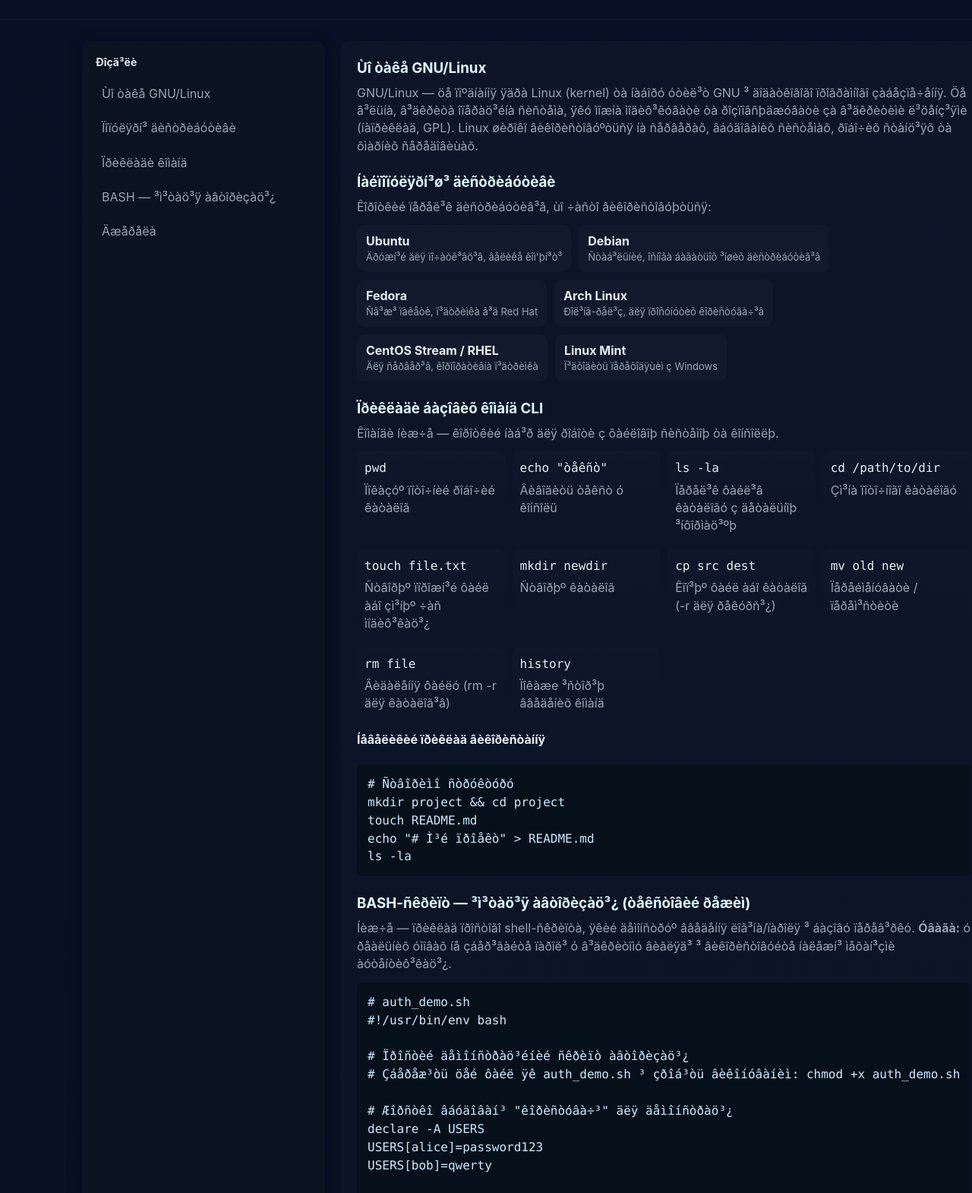
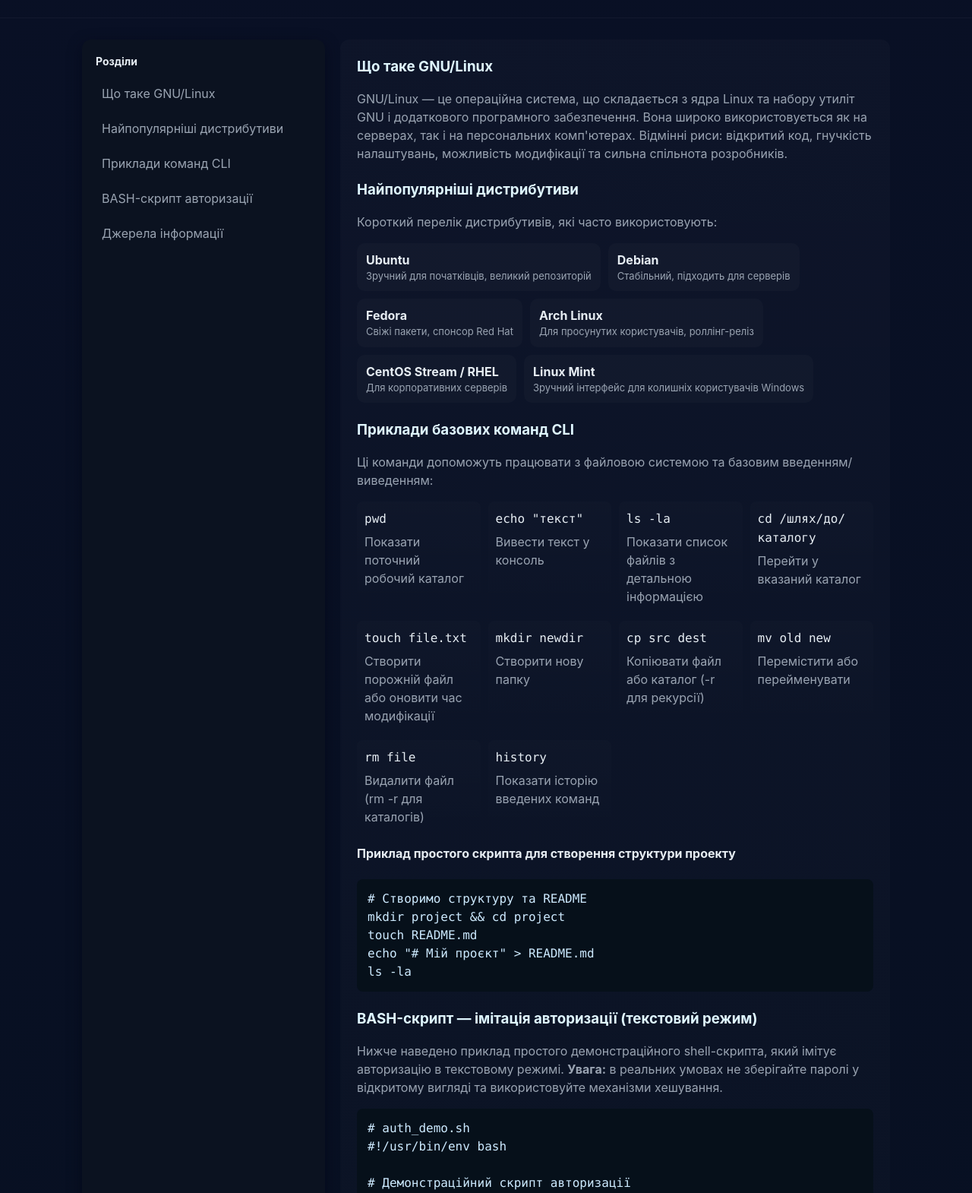
Before and after one commit to idkwhatsync/githun-pages-demo, a plain HTML site: page index.html in a window 1280 px wide. Shown: the part 97-1667 px from the top of the page at 76% size. Drawn offline with Linux system fonts and the light colour scheme.

Commit message:
Add files via upload

```diff
--- a/index.html
+++ b/index.html
@@ -2,166 +2,166 @@
 <html lang="uk">
 <head>
   <meta charset="UTF-8">
-  <meta name="viewport" content="width=device-width,initial-scale=1">
-  <title>Îãëÿä GNU/Linux — âñòóï</title>
+  <meta name="viewport" content="width=device-width, initial-scale=1">
+  <title>Опрацювання теми: GNU/Linux</title>
   <style>
-    :root{--bg:#0f1724;--card:#0b1220;--muted:#9aa4b2;--accent:#7dd3fc;--glass:rgba(255,255,255,0.04)}
+    :root{
+      --bg:#0f1724; --card:#0b1220; --muted:#9aa4b2; --accent:#7dd3fc; --glass:rgba(255,255,255,0.03);
+      --radius:12px; --maxw:1100px;
+    }
     *{box-sizing:border-box}
-    body{font-family:Inter, system-ui, -apple-system, 'Segoe UI', Roboto, 'Helvetica Neue', Arial; margin:0; background:linear-gradient(180deg,#091025 0%, #071021 100%); color:#e6edf3; line-height:1.45}
-    header{padding:28px 24px; display:flex; align-items:center; gap:16px; border-bottom:1px solid rgba(255,255,255,0.03)}
-    header h1{font-size:20px; margin:0}
-    .container{max-width:1100px; margin:28px auto; padding:0 18px}
-    .grid{display:grid; grid-template-columns: 320px 1fr; gap:20px}
-    nav{background:var(--card); padding:18px; border-radius:12px; box-shadow:0 6px 18px rgba(2,6,23,0.6)}
-    nav h2{font-size:14px; margin:0 0 12px 0}
-    nav ul{list-style:none; padding:0; margin:0}
+    body{font-family:Inter, system-ui, -apple-system, 'Segoe UI', Roboto, 'Helvetica Neue', Arial; margin:0; background:linear-gradient(180deg,#091025 0%, #071021 100%); color:#e6edf3; line-height:1.5}
+    header{padding:28px 24px; display:flex; align-items:center; gap:16px; border-bottom:1px solid rgba(255,255,255,0.04)}
+    header h1{font-size:20px;margin:0}
+    header p{margin:2px 0 0 0;color:var(--muted);font-size:13px}
+    .container{max-width:var(--maxw); margin:28px auto; padding:0 18px}
+    .grid{display:grid; grid-template-columns:320px 1fr; gap:20px}
+    nav{background:var(--card); padding:18px; border-radius:var(--radius); box-shadow:0 6px 18px rgba(2,6,23,0.6)}
+    nav h2{font-size:14px;margin:0 0 12px 0}
+    nav ul{list-style:none;padding:0;margin:0}
     nav li{margin:6px 0}
     nav a{color:var(--muted); text-decoration:none; display:block; padding:8px; border-radius:8px}
     nav a:hover{background:var(--glass); color:var(--accent)}
-    main{background:linear-gradient(180deg, rgba(255,255,255,0.02), rgba(255,255,255,0.01)); padding:22px; border-radius:12px; min-height:420px}
+    main{background:linear-gradient(180deg, rgba(255,255,255,0.02), rgba(255,255,255,0.01)); padding:22px; border-radius:var(--radius); min-height:420px}
     section{margin-bottom:22px}
     h3{margin:0 0 8px 0; color:#dff6ff}
-    p{color:var(--muted); margin:0 0 12px 0}
-    .badge{display:inline-block; padding:6px 8px; background:rgba(125,211,252,0.08); color:var(--accent); border-radius:8px; font-weight:600; font-size:13px}
+    p, li{color:var(--muted)}
+    .badge{display:inline-block;padding:6px 8px;background:rgba(125,211,252,0.08);color:var(--accent);border-radius:8px;font-weight:600;font-size:13px}
     .distros{display:flex; flex-wrap:wrap; gap:10px}
     .distro{background:rgba(255,255,255,0.02); padding:10px 12px; border-radius:10px; min-width:140px}
     pre{background:#06101a; color:#cdeaff; padding:14px; border-radius:8px; overflow:auto}
     code{font-family:ui-monospace, SFMono-Regular, Menlo, Monaco, 'Roboto Mono', 'Courier New', monospace}
     .commands{display:grid; grid-template-columns:repeat(auto-fit,minmax(160px,1fr)); gap:10px}
     .cmd{background:linear-gradient(180deg, rgba(255,255,255,0.01), transparent); padding:10px; border-radius:8px}
-    footer{font-size:13px; color:var(--muted); margin-top:12px}
-    .sources li{margin:6px 0}
     .terminal-demo{background:#000; color:#0fdfb3; padding:12px; border-radius:8px; font-family:mono; white-space:pre-wrap}
+    footer{font-size:13px;color:var(--muted);margin-top:12px}
     @media(max-width:900px){.grid{grid-template-columns:1fr} nav{order:2}}
   </style>
 </head>
 <body>
   <header>
-    <svg width="36" height="36" viewBox="0 0 24 24" fill="none" xmlns="http://www.w3.org/2000/svg" aria-hidden>
+    <svg width="40" height="40" viewBox="0 0 24 24" fill="none" xmlns="http://www.w3.org/2000/svg" aria-hidden>
       <circle cx="12" cy="12" r="10" stroke="#7dd3fc" stroke-width="1.2" opacity="0.18"/>
       <path d="M12 4v8l3 3" stroke="#7dd3fc" stroke-width="1.2" stroke-linecap="round" stroke-linejoin="round"/>
     </svg>
     <div>
-      <h1>Êîðîòêèé îãëÿä GNU/Linux</h1>
-      <div style="margin-top:6px"><span class="badge">OS • CLI • BASH</span></div>
+      <h1>Опрацювання теми: GNU/Linux</h1>
+      <p><span class="badge">OS • CLI • BASH</span> • Короткий навчальний матеріал</p>
     </div>
   </header>
 
   <div class="container">
     <div class="grid">
-      <nav aria-label="Íàâ³ãàö³ÿ ñòîð³íêè">
-        <h2>Ðîçä³ëè</h2>
+      <nav aria-label="Навігація сторінки">
+        <h2>Розділи</h2>
         <ul>
-          <li><a href="#about">Ùî òàêå GNU/Linux</a></li>
-          <li><a href="#distros">Ïîïóëÿðí³ äèñòðèáóòèâè</a></li>
-          <li><a href="#commands">Ïðèêëàäè êîìàíä</a></li>
-          <li><a href="#script">BASH — ³ì³òàö³ÿ àâòîðèçàö³¿</a></li>
-          <li><a href="#sources">Äæåðåëà</a></li>
+          <li><a href="#about">Що таке GNU/Linux</a></li>
+          <li><a href="#distros">Найпопулярніші дистрибутиви</a></li>
+          <li><a href="#commands">Приклади команд CLI</a></li>
+          <li><a href="#script">BASH-скрипт авторизації</a></li>
+          <li><a href="#sources">Джерела інформації</a></li>
         </ul>
       </nav>
 
       <main>
         <section id="about">
-          <h3>Ùî òàêå GNU/Linux</h3>
+          <h3>Що таке GNU/Linux</h3>
           <p>
-            GNU/Linux — öå ïîºäíàííÿ ÿäðà Linux (kernel) òà íàáîðó óòèë³ò GNU ³ äîäàòêîâîãî ïðîãðàìíîãî çàáåçïå÷åííÿ. Öå â³ëüíà, â³äêðèòà îïåðàö³éíà ñèñòåìà, ÿêó ìîæíà ìîäèô³êóâàòè òà ðîçïîâñþäæóâàòè çà â³äêðèòèìè ë³öåíç³ÿìè (íàïðèêëàä, GPL). Linux øèðîêî âèêîðèñòîâóºòüñÿ íà ñåðâåðàõ, âáóäîâàíèõ ñèñòåìàõ, ðîáî÷èõ ñòàíö³ÿõ òà õìàðíèõ ñåðåäîâèùàõ.
+            GNU/Linux — це операційна система, що складається з ядра Linux та набору утиліт GNU і додаткового програмного забезпечення.
+            Вона широко використовується як на серверах, так і на персональних комп'ютерах. Відмінні риси: відкритий код, гнучкість налаштувань,
+            можливість модифікації та сильна спільнота розробників.
           </p>
         </section>
 
         <section id="distros">
-          <h3>Íàéïîïóëÿðí³ø³ äèñòðèáóòèâè</h3>
-          <p>Êîðîòêèé ïåðåë³ê äèñòðèáóòèâ³â, ùî ÷àñòî âèêîðèñòîâóþòüñÿ:</p>
+          <h3>Найпопулярніші дистрибутиви</h3>
+          <p>Короткий перелік дистрибутивів, які часто використовують:</p>
           <div class="distros">
-            <div class="distro"><strong>Ubuntu</strong><div style="color:var(--muted);font-size:13px">Äðóæí³é äëÿ ïî÷àòê³âö³â, âåëèêå êîì'þí³ò³</div></div>
-            <div class="distro"><strong>Debian</strong><div style="color:var(--muted);font-size:13px">Ñòàá³ëüíèé, îñíîâà áàãàòüîõ ³íøèõ äèñòðèáóòèâ³â</div></div>
-            <div class="distro"><strong>Fedora</strong><div style="color:var(--muted);font-size:13px">Ñâ³æ³ ïàêåòè, ï³äòðèìêà â³ä Red Hat</div></div>
-            <div class="distro"><strong>Arch Linux</strong><div style="color:var(--muted);font-size:13px">Ðîë³íã-ðåë³ç, äëÿ ïðîñóíóòèõ êîðèñòóâà÷³â</div></div>
-            <div class="distro"><strong>CentOS Stream / RHEL</strong><div style="color:var(--muted);font-size:13px">Äëÿ ñåðâåð³â, êîðïîðàòèâíà ï³äòðèìêà</div></div>
-            <div class="distro"><strong>Linux Mint</strong><div style="color:var(--muted);font-size:13px">Ï³äõîäèòü ïåðåõîäÿùèì ç Windows</div></div>
+            <div class="distro"><strong>Ubuntu</strong><div style="color:var(--muted);font-size:13px">Зручний для початківців, великий репозиторій</div></div>
+            <div class="distro"><strong>Debian</strong><div style="color:var(--muted);font-size:13px">Стабільний, підходить для серверів</div></div>
+            <div class="distro"><strong>Fedora</strong><div style="color:var(--muted);font-size:13px">Свіжі пакети, спонсор Red Hat</div></div>
+            <div class="distro"><strong>Arch Linux</strong><div style="color:var(--muted);font-size:13px">Для просунутих користувачів, роллінг-реліз</div></div>
+            <div class="distro"><strong>CentOS Stream / RHEL</strong><div style="color:var(--muted);font-size:13px">Для корпоративних серверів</div></div>
+            <div class="distro"><strong>Linux Mint</strong><div style="color:var(--muted);font-size:13px">Зручний інтерфейс для колишніх користувачів Windows</div></div>
           </div>
         </section>
 
         <section id="commands">
-          <h3>Ïðèêëàäè áàçîâèõ êîìàíä CLI</h3>
-          <p>Êîìàíäè íèæ÷å — êîðîòêèé íàá³ð äëÿ ðîáîòè ç ôàéëîâîþ ñèñòåìîþ òà êîíñîëëþ.</p>
+          <h3>Приклади базових команд CLI</h3>
+          <p>Ці команди допоможуть працювати з файловою системою та базовим введенням/виведенням:</p>
+
           <div class="commands">
-            <div class="cmd"><code>pwd</code><div style="color:var(--muted);margin-top:6px">Ïîêàçóº ïîòî÷íèé ðîáî÷èé êàòàëîã</div></div>
-            <div class="cmd"><code>echo &quot;òåêñò&quot;</code><div style="color:var(--muted);margin-top:6px">Âèâîäèòü òåêñò ó êîíñîëü</div></div>
-            <div class="cmd"><code>ls -la</code><div style="color:var(--muted);margin-top:6px">Ïåðåë³ê ôàéë³â êàòàëîãó ç äåòàëüíîþ ³íôîðìàö³ºþ</div></div>
-            <div class="cmd"><code>cd /path/to/dir</code><div style="color:var(--muted);margin-top:6px">Çì³íà ïîòî÷íîãî êàòàëîãó</div></div>
-            <div class="cmd"><code>touch file.txt</code><div style="color:var(--muted);margin-top:6px">Ñòâîðþº ïîðîæí³é ôàéë àáî çì³íþº ÷àñ ìîäèô³êàö³¿</div></div>
-            <div class="cmd"><code>mkdir newdir</code><div style="color:var(--muted);margin-top:6px">Ñòâîðþº êàòàëîã</div></div>
-            <div class="cmd"><code>cp src dest</code><div style="color:var(--muted);margin-top:6px">Êîï³þº ôàéë àáî êàòàëîã (-r äëÿ ðåêóðñ³¿)</div></div>
-            <div class="cmd"><code>mv old new</code><div style="color:var(--muted);margin-top:6px">Ïåðåéìåíóâàòè / ïåðåì³ñòèòè</div></div>
-            <div class="cmd"><code>rm file</code><div style="color:var(--muted);margin-top:6px">Âèäàëåííÿ ôàéëó (rm -r äëÿ êàòàëîã³â)</div></div>
-            <div class="cmd"><code>history</code><div style="color:var(--muted);margin-top:6px">Ïîêàæe ³ñòîð³þ ââåäåíèõ êîìàíä</div></div>
+            <div class="cmd"><code>pwd</code><div style="color:var(--muted);margin-top:6px">Показати поточний робочий каталог</div></div>
+            <div class="cmd"><code>echo "текст"</code><div style="color:var(--muted);margin-top:6px">Вивести текст у консоль</div></div>
+            <div class="cmd"><code>ls -la</code><div style="color:var(--muted);margin-top:6px">Показати список файлів з детальною інформацією</div></div>
+            <div class="cmd"><code>cd /шлях/до/каталогу</code><div style="color:var(--muted);margin-top:6px">Перейти у вказаний каталог</div></div>
+            <div class="cmd"><code>touch file.txt</code><div style="color:var(--muted);margin-top:6px">Створити порожній файл або оновити час модифікації</div></div>
+            <div class="cmd"><code>mkdir newdir</code><div style="color:var(--muted);margin-top:6px">Створити нову папку</div></div>
+            <div class="cmd"><code>cp src dest</code><div style="color:var(--muted);margin-top:6px">Копіювати файл або каталог (-r для рекурсії)</div></div>
+            <div class="cmd"><code>mv old new</code><div style="color:var(--muted);margin-top:6px">Перемістити або перейменувати</div></div>
+            <div class="cmd"><code>rm file</code><div style="color:var(--muted);margin-top:6px">Видалити файл (rm -r для каталогів)</div></div>
+            <div class="cmd"><code>history</code><div style="color:var(--muted);margin-top:6px">Показати історію введених команд</div></div>
           </div>
 
-          <h4 style="margin-top:14px">Íåâåëèêèé ïðèêëàä âèêîðèñòàííÿ</h4>
-          <pre><code># Ñòâîðèìî ñòðóêòóðó
+          <h4 style="margin-top:14px">Приклад простого скрипта для створення структури проекту</h4>
+          <pre><code># Створимо структуру та README
 mkdir project && cd project
 touch README.md
-echo "# Ì³é ïðîåêò" &gt; README.md
+echo "# Мій проєкт" &gt; README.md
 ls -la
 </code></pre>
         </section>
 
         <section id="script">
-          <h3>BASH-ñêðèïò — ³ì³òàö³ÿ àâòîðèçàö³¿ (òåêñòîâèé ðåæèì)</h3>
-          <p>Íèæ÷å — ïðèêëàä ïðîñòîãî shell-ñêðèïòà, ÿêèé äåìîíñòðóº ââåäåííÿ ëîã³íà/ïàðîëÿ ³ áàçîâó ïåðåâ³ðêó. <strong>Óâàãà:</strong> ó ðåàëüíèõ óìîâàõ íå çáåð³ãàéòå ïàðîë³ ó â³äêðèòîìó âèãëÿä³ ³ âèêîðèñòîâóéòå íàëåæí³ ìåõàí³çìè àóòåíòèô³êàö³¿.</p>
+          <h3>BASH-скрипт — імітація авторизації (текстовий режим)</h3>
+          <p>Нижче наведено приклад простого демонстраційного shell-скрипта, який імітує авторизацію в текстовому режимі.
+          <strong>Увага:</strong> в реальних умовах не зберігайте паролі у відкритому вигляді та використовуйте механізми хешування.</p>
 
           <pre><code># auth_demo.sh
 #!/usr/bin/env bash
 
-# Ïðîñòèé äåìîíñòðàö³éíèé ñêðèïò àâòîðèçàö³¿
-# Çáåðåæ³òü öåé ôàéë ÿê auth_demo.sh ³ çðîá³òü âèêîíóâàíèì: chmod +x auth_demo.sh
+# Демонстраційний скрипт авторизації
+# Зробіть файл виконуваним: chmod +x auth_demo.sh
 
-# Æîðñòêî âáóäîâàí³ "êîðèñòóâà÷³" äëÿ äåìîíñòðàö³¿
 declare -A USERS
 USERS[alice]=password123
 USERS[bob]=qwerty
 
-read -p "Ëîã³í: " LOGIN
-# -s ïðèõîâóº ââåäåííÿ ïàðîëÿ
-read -s -p "Ïàðîëü: " PASS
+read -p "Логін: " LOGIN
+read -s -p "Пароль: " PASS
 echo
 
-# Íåâåëèêèé òàéìàóò äëÿ ïðàâäîïîä³áíîñò³
-sleep 0.6
+sleep 0.4
 
 if [[ -v USERS[$LOGIN] && "${USERS[$LOGIN]}" == "$PASS" ]]; then
-  echo "Àâòîðèçàö³ÿ óñï³øíà. Ëàñêàâî ïðîñèìî, $LOGIN!"
-  # Äåìîíñòðàö³éí³ äàí³ ñåñ³¿
-  echo "$(date) - Êîðèñòóâà÷ $LOGIN óâ³éøîâ(ëà)"
+  echo "Авторизація успішна. Ласкаво просимо, $LOGIN!"
+  echo "$(date) - Користувач $LOGIN увійшов(ла)"
   exit 0
 else
-  echo "Íåâ³ðíèé ëîã³í àáî ïàðîëü. Ñïðîáóéòå ùå ðàç."
-  # Ëèì³ò ïðîñòèõ ñïðîá
+  echo "Невірний логін або пароль. Спробуйте ще раз."
   sleep 0.4
   exit 1
 fi
 </code></pre>
 
-          <p style="margin-top:8px;color:var(--muted)">Ïîðàäà: ùîá çðîáèòè á³ëüø ðåàë³ñòè÷íó ïåðåâ³ðêó, çàì³í³òü ïåðåâ³ðêó íà ðîáîòó ç õåøàìè (íàïðèêëàä, ÷åðåç <code>sha256sum</code>) àáî çáåð³ãàéòå êîðèñòóâà÷³â ó çàõèùåíîìó ôàéë³ ç ïðàâàìè äîñòóïó.</p>
-
           <div style="margin-top:10px">
-            <h4>Äåìîíñòðàö³ÿ (³ì³òàö³ÿ òåðì³íàëó ó áðàóçåð³)</h4>
-            <div class="terminal-demo">$ Ëîã³í: &lt;ââåä³òü &gt;\n$ Ïàðîëü: ********\nÀâòîðèçàö³ÿ óñï³øíà. Ëàñêàâî ïðîñèìî!</div>
+            <h4>Демо-інтерфейс (приклад)</h4>
+            <div class="terminal-demo">$ Логін: &lt;введіть&gt;\n$ Пароль: ********\nАвторизація успішна. Ласкаво просимо!</div>
           </div>
         </section>
 
         <section id="sources">
-          <h3>Äæåðåëà òà ïîäàëüøå ÷èòàííÿ</h3>
+          <h3>Джерела інформації</h3>
           <ul class="sources">
-            <li>Îô³ö³éíèé âåáñàéò ïðî Linux kernel (kernel.org)</li>
-            <li>Ïðîºêò GNU (gnu.org)</li>
-            <li>Äîêóìåíòàö³ÿ Ubuntu, Debian, Fedora, Arch — îô³ö³éí³ ñàéòè äèñòðèáóòèâ³â</li>
-            <li>"The Linux Command Line" — William E. Shotts (áåçêîøòîâíà êíèãà äëÿ ïî÷àòê³âö³â)</li>
+            <li>Офіційний вебсайт Linux kernel — <a href="https://www.kernel.org" target="_blank" rel="noopener">kernel.org</a></li>
+            <li>Проєкт GNU — <a href="https://www.gnu.org" target="_blank" rel="noopener">gnu.org</a></li>
+            <li>Офіційні сайти дистрибутивів: Ubuntu, Debian, Fedora, Arch</li>
+            <li>Книга "The Linux Command Line" — William E. Shotts</li>
           </ul>
         </section>
 
         <footer>
-          <div>Ñòâîðåíî: êîðîòêèé íàâ÷àëüíèé ìàòåð³àë — ïðèêëàä âåá-ñòîð³íêè ç äåìî-êîäîì.</div>
+          <div>Примітка: матеріал підготовлено як короткий навчальний огляд — приклад веб-сторінки з розміткою та стилями.</div>
         </footer>
       </main>
     </div>
```
